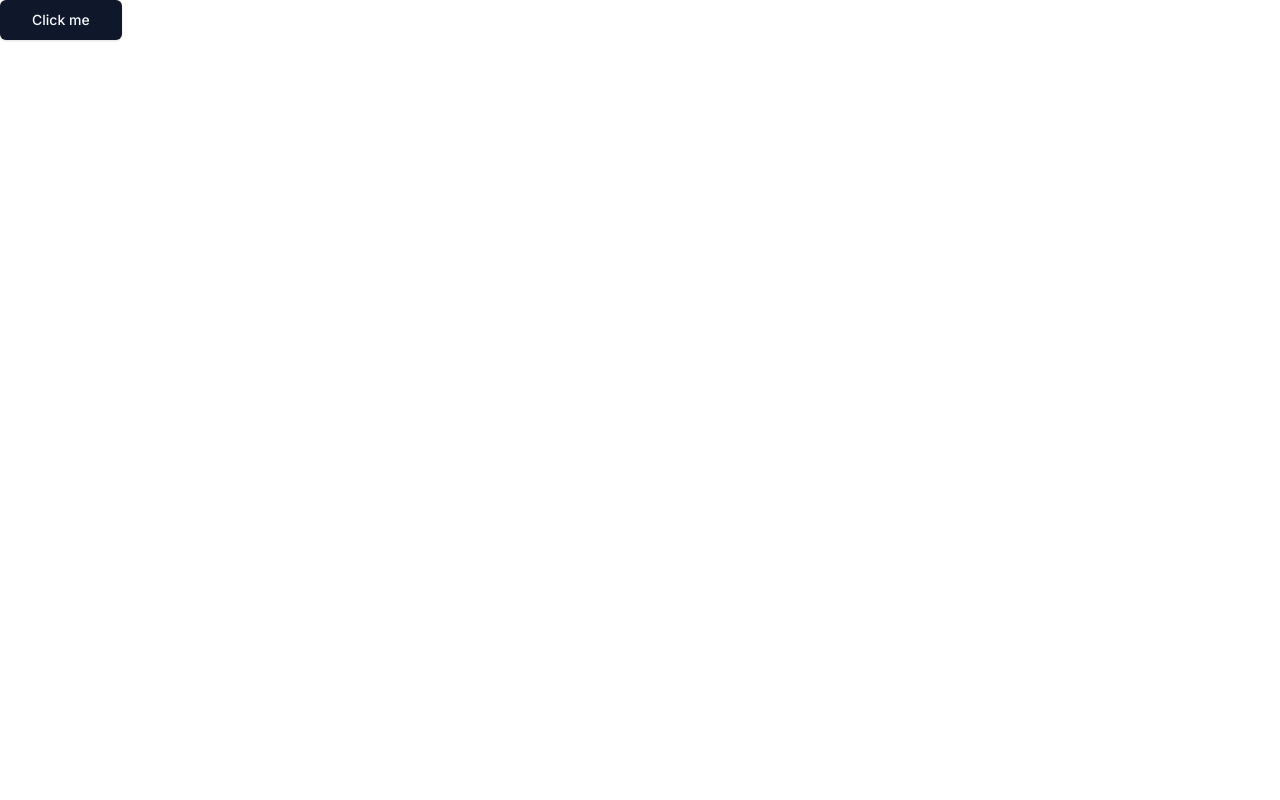
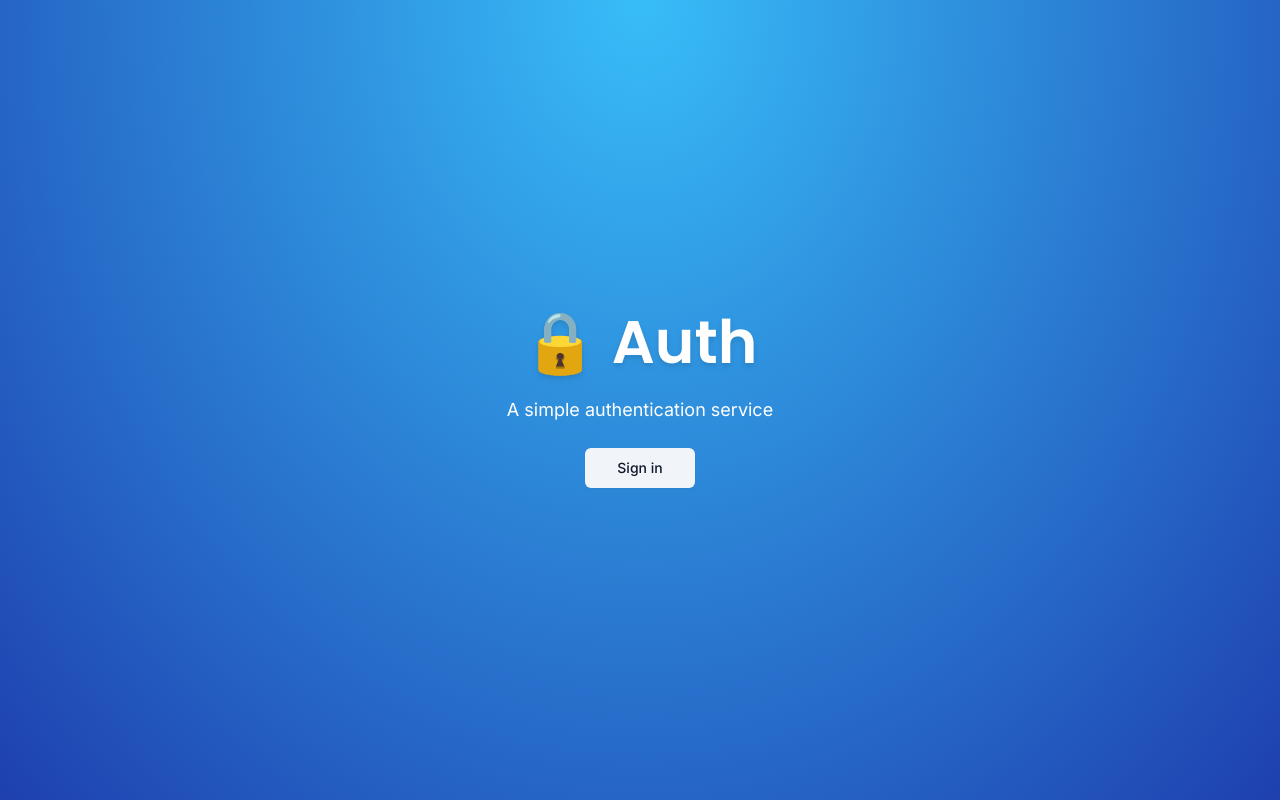
Before and after one commit to jpaberzs/next-auth-v5, a Next.js app: page / in a window 1280 px wide. Built offline with nearby package versions, Linux system fonts and the light colour scheme.

Commit message:
feat: create main page

```diff
--- a/app/globals.css
+++ b/app/globals.css
@@ -1,6 +1,12 @@
 @tailwind base;
 @tailwind components;
 @tailwind utilities;
+
+html,
+body,
+:root {
+  height: 100%;
+}
 
 @layer base {
   :root {
--- a/app/page.tsx
+++ b/app/page.tsx
@@ -1,9 +1,29 @@
+import { Poppins } from 'next/font/google';
+import { cn } from '@/lib/utils';
 import { Button } from '@/components/ui/button';
+import { LoginButton } from '@/components/auth/login-button';
+
+const font = Poppins({
+  subsets: ['latin'],
+  weight: '600',
+});
 
 export default function Home() {
   return (
-    <Button variant="default" size="lg">
-      Click me
-    </Button>
+    <main className="flex h-full flex-col items-center justify-center bg-[radial-gradient(ellipse_at_top,_var(--tw-gradient-stops))] from-sky-400 to-blue-800">
+      <div className="space-y-6 text-center">
+        <h1 className={cn('text-6xl font-semibold text-white drop-shadow-md', font.className)}>
+          🔒 Auth
+        </h1>
+        <p className="text-white text-lg">A simple authentication service</p>
+        <div>
+          <LoginButton>
+            <Button variant="secondary" size="lg">
+              Sign in
+            </Button>
+          </LoginButton>
+        </div>
+      </div>
+    </main>
   );
 }
--- /dev/null
+++ b/components/auth/login-button.tsx
@@ -0,0 +1,26 @@
+'use client';
+
+import { useRouter } from 'next/navigation';
+
+interface LoginButtonProps {
+  children: React.ReactNode;
+  mode?: 'modal' | 'redirect';
+  asChild?: boolean;
+}
+
+export const LoginButton = ({ children, mode = 'redirect', asChild }: LoginButtonProps) => {
+  const router = useRouter();
+  const onClick = () => {
+    router.push('/auth/login');
+  };
+
+  if (mode === 'modal') {
+    return <span>TODO: Implement modal</span>;
+  }
+
+  return (
+    <span onClick={onClick} className="cursor-pointer">
+      {children}
+    </span>
+  );
+};
```
Lines whose indentation alone changed are shown as unchanged.
